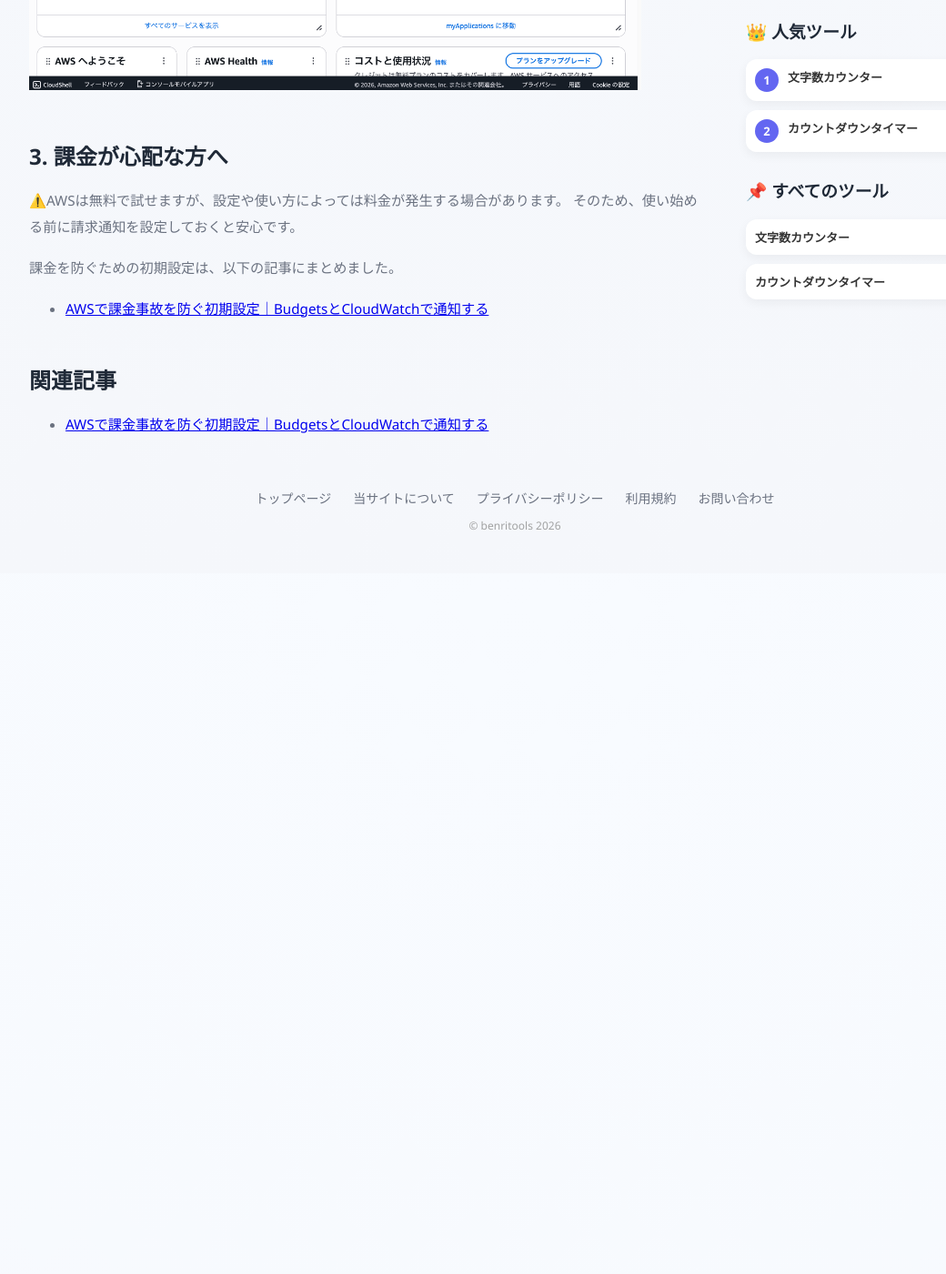
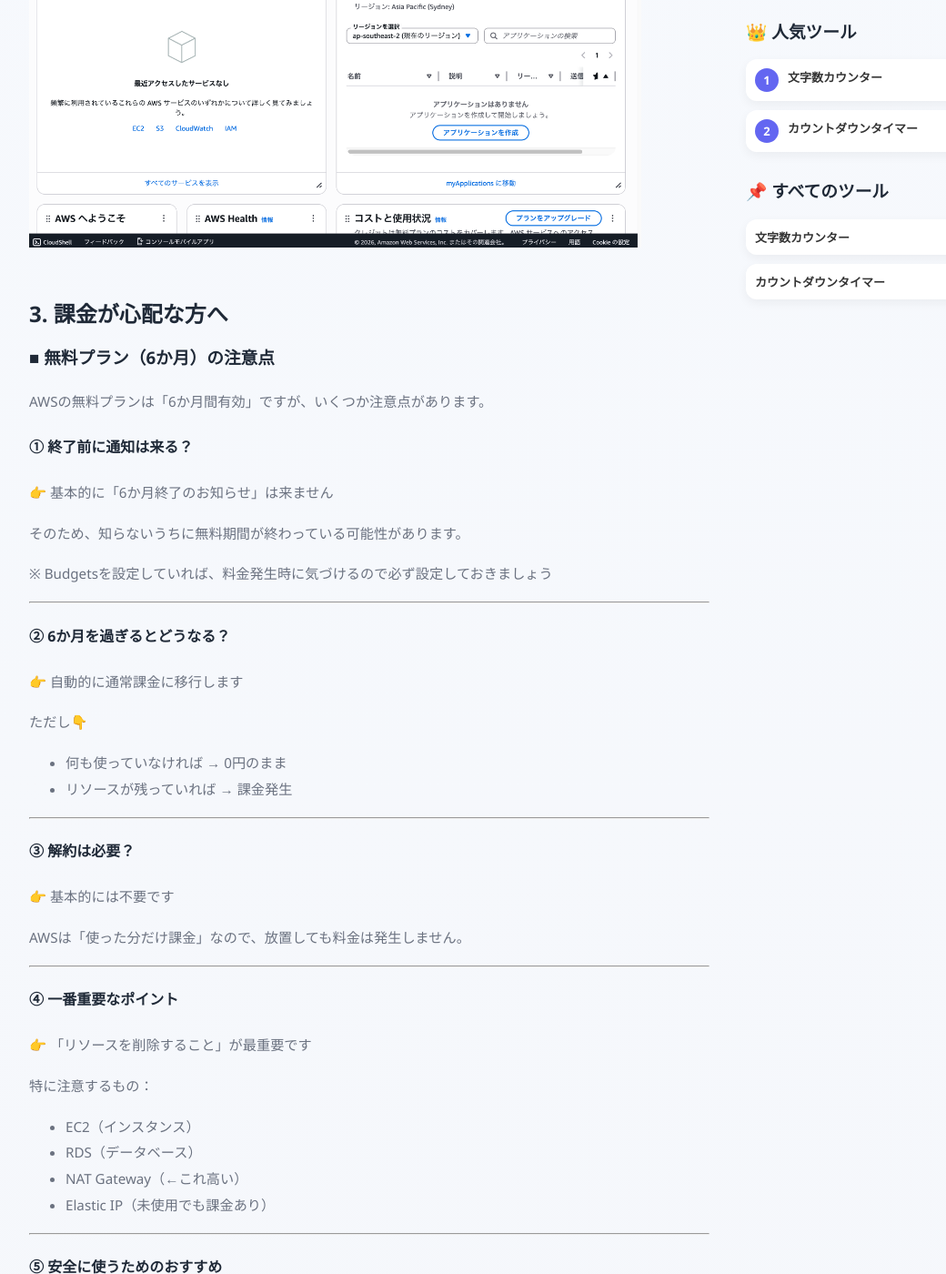
Before and after one commit to benritools/tools, a Jekyll site: the page built from _posts/2026-04-22-aws-new.md, in a window 1280 px wide and 1400 px high, scrolled down 2735 px. Shown: the whole window at 91% size, without its empty margins (74-1114 px from the left). Built offline with Jekyll 4.4.1, drawn with Linux system fonts in a browser that asks for light colours; before the commit the page ends 3365 px from its top, so only the background shows below that; some of the changed text lies outside the part shown.

Commit message:
Add files via upload

```diff
--- a/_posts/2026-04-22-aws-new.md
+++ b/_posts/2026-04-22-aws-new.md
@@ -50,8 +50,64 @@
 
 
 ## 3. 課金が心配な方へ
+
+### ■ 無料プラン（6か月）の注意点
+
+AWSの無料プランは「6か月間有効」ですが、いくつか注意点があります。
+
+#### ① 終了前に通知は来る？
+
+👉 基本的に「6か月終了のお知らせ」は来ません
+
+そのため、知らないうちに無料期間が終わっている可能性があります。
+
+※ Budgetsを設定していれば、料金発生時に気づけるので必ず設定しておきましょう
+
+---
+
+#### ② 6か月を過ぎるとどうなる？
+
+👉 自動的に通常課金に移行します
+
+ただし👇
+
+- 何も使っていなければ → 0円のまま
+- リソースが残っていれば → 課金発生
+
+---
+
+#### ③ 解約は必要？
+
+👉 基本的には不要です
+
+AWSは「使った分だけ課金」なので、放置しても料金は発生しません。
+
+---
+
+#### ④ 一番重要なポイント
+
+👉 「リソースを削除すること」が最重要です
+
+特に注意するもの：
+
+- EC2（インスタンス）
+- RDS（データベース）
+- NAT Gateway（←これ高い）
+- Elastic IP（未使用でも課金あり）
+
+---
+
+#### ⑤ 安全に使うためのおすすめ
 ⚠️AWSは無料で試せますが、設定や使い方によっては料金が発生する場合があります。
 そのため、使い始める前に請求通知を設定しておくと安心です。
+
+以下をやっておけば安心です：
+
+- Budgetsで0 USD通知
+- 1 USD通知
+- CloudWatchアラーム
+
+👉 これで「気づかない課金」はほぼ防げます
 
 課金を防ぐための初期設定は、以下の記事にまとめました。
 
```
